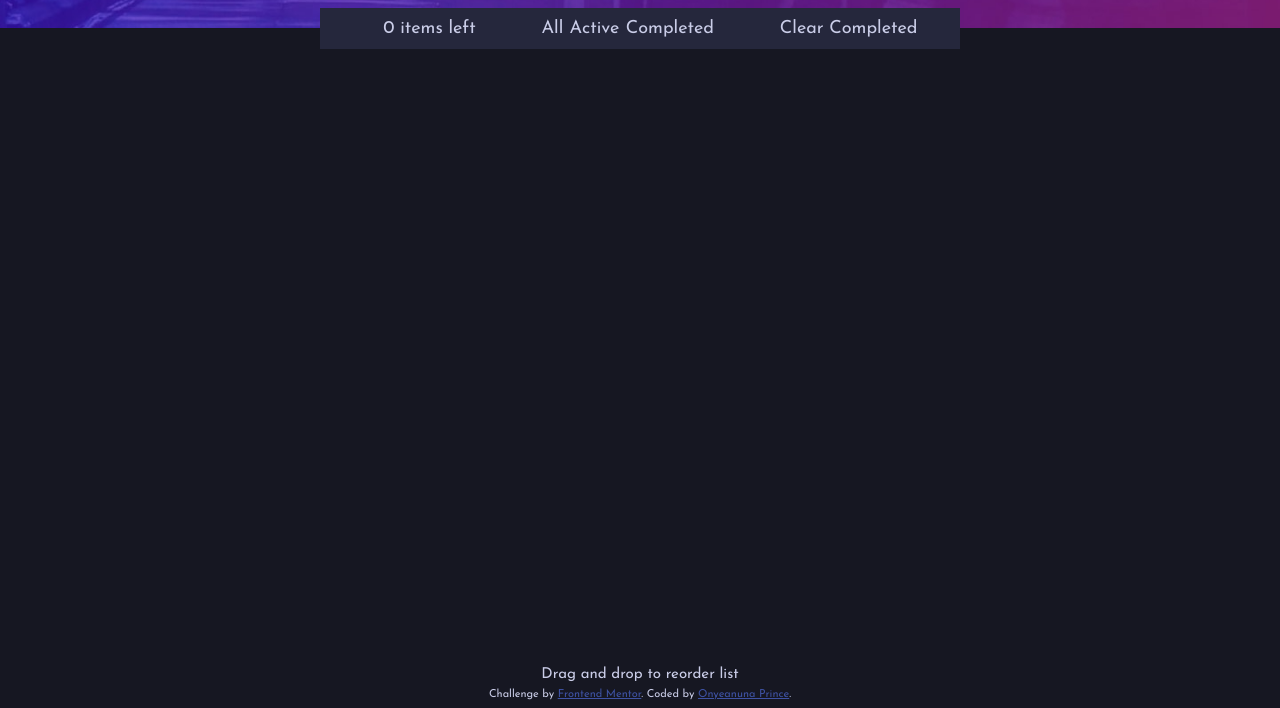
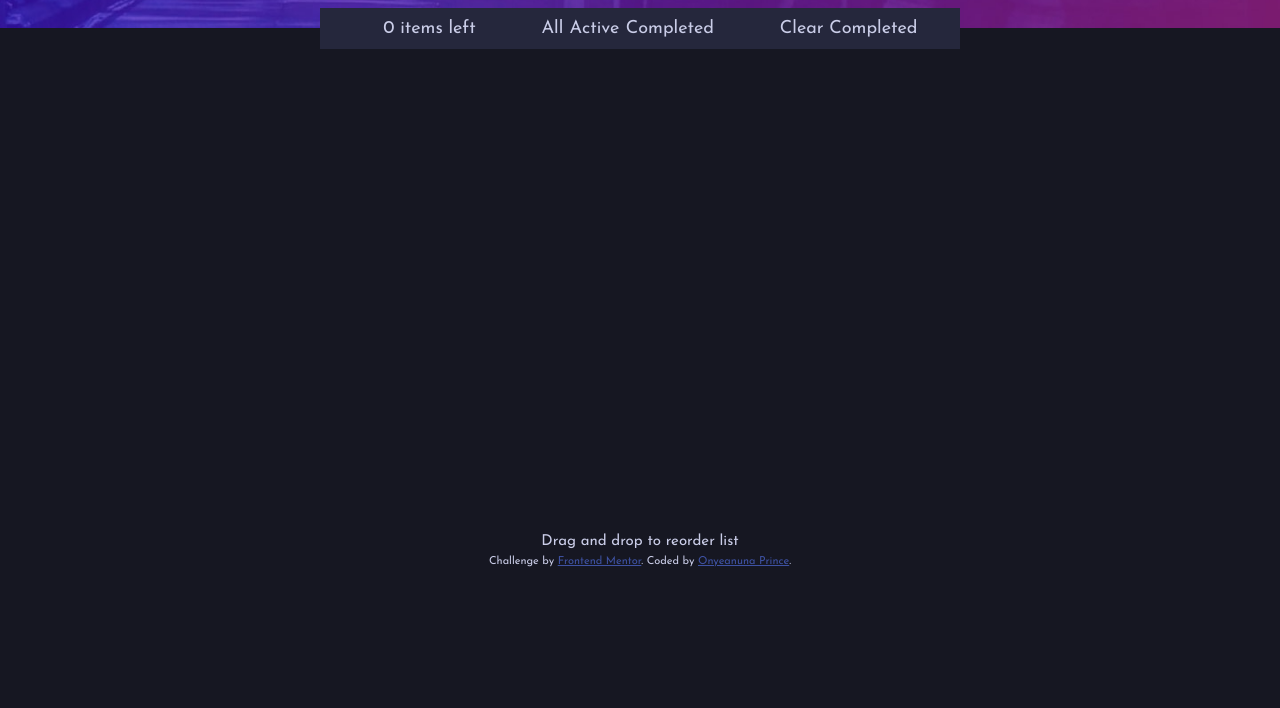
Before and after one commit to Aahil13/todo, a website built with Parcel: page index.html in a window 1280 px wide. Shown: the part 225-933 px from the top of the page. After the commit the page ends 800 px from the top, so only its background shows below. Built offline with nearby package versions, Linux system fonts and the light colour scheme.

Commit message:
made changes to the footer responsibility issues

```diff
--- a/style.css
+++ b/style.css
@@ -11,9 +11,11 @@ body {
   font-size: 18px;
   font-family: 'Josefin Sans', sans-serif;
   font-weight:500;
-  position: relative;
+  display: flex;
+  flex-direction: column;
   min-height: 100vh;
   transition: all 1s;
+  justify-content: space-between;
 }
 
 .light--mode-body{
@@ -100,7 +102,6 @@ nav{
 
 .todo-body{
   margin-top: -20px;
-  min-height: 700px;
 }
 
 .todo-box, .todo-box-filter{
@@ -179,10 +180,6 @@ nav{
 
 
 footer{
- position: absolute;
- bottom: 0;
- left: 0;
- right: 0;
  margin: 1rem auto .5rem;
 }
 
@@ -218,6 +215,9 @@ footer{
     left: 0;
     right: 0;
     margin: 3.5rem auto 0;
+  }
+  footer{
+    margin: 4.5rem auto .5rem;
   }
   .light--sorters{
     border :0px solid hsl(0, 0%, 98%);
```
Also changed, not shown: dist/index.html, 4 other files.
